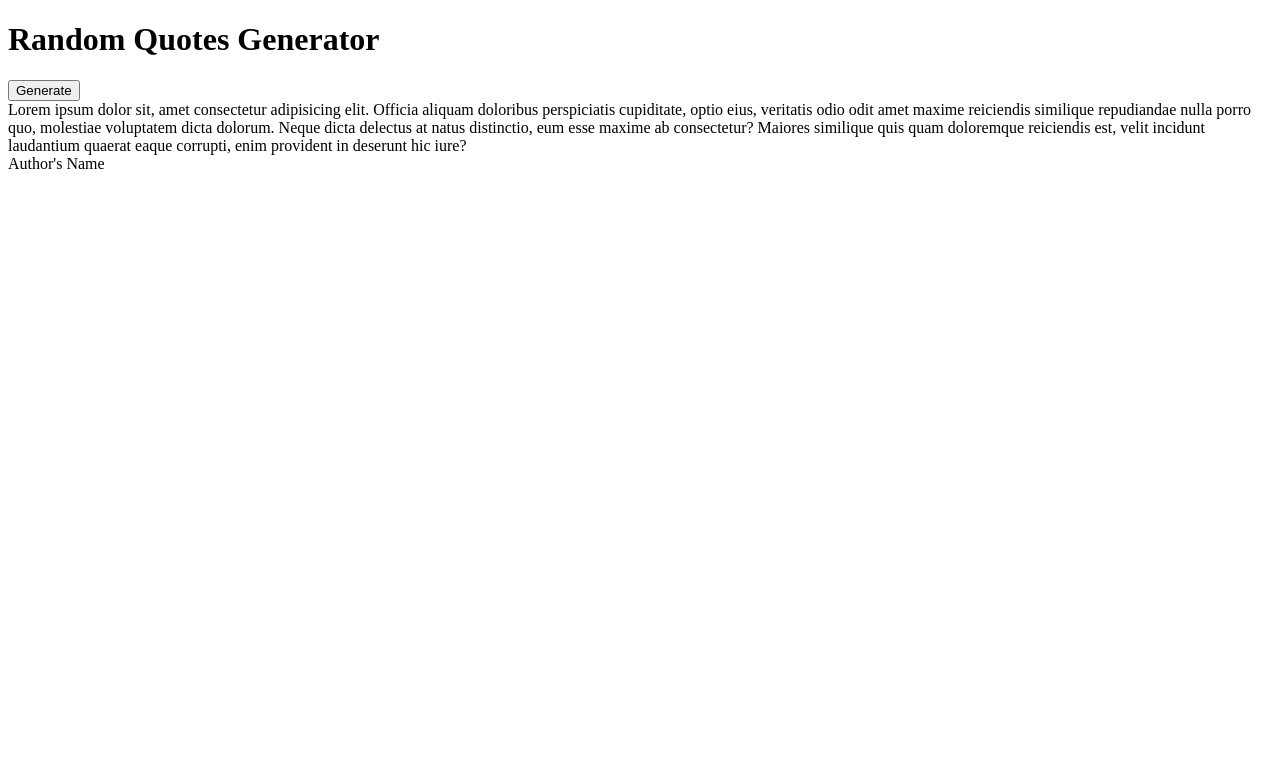
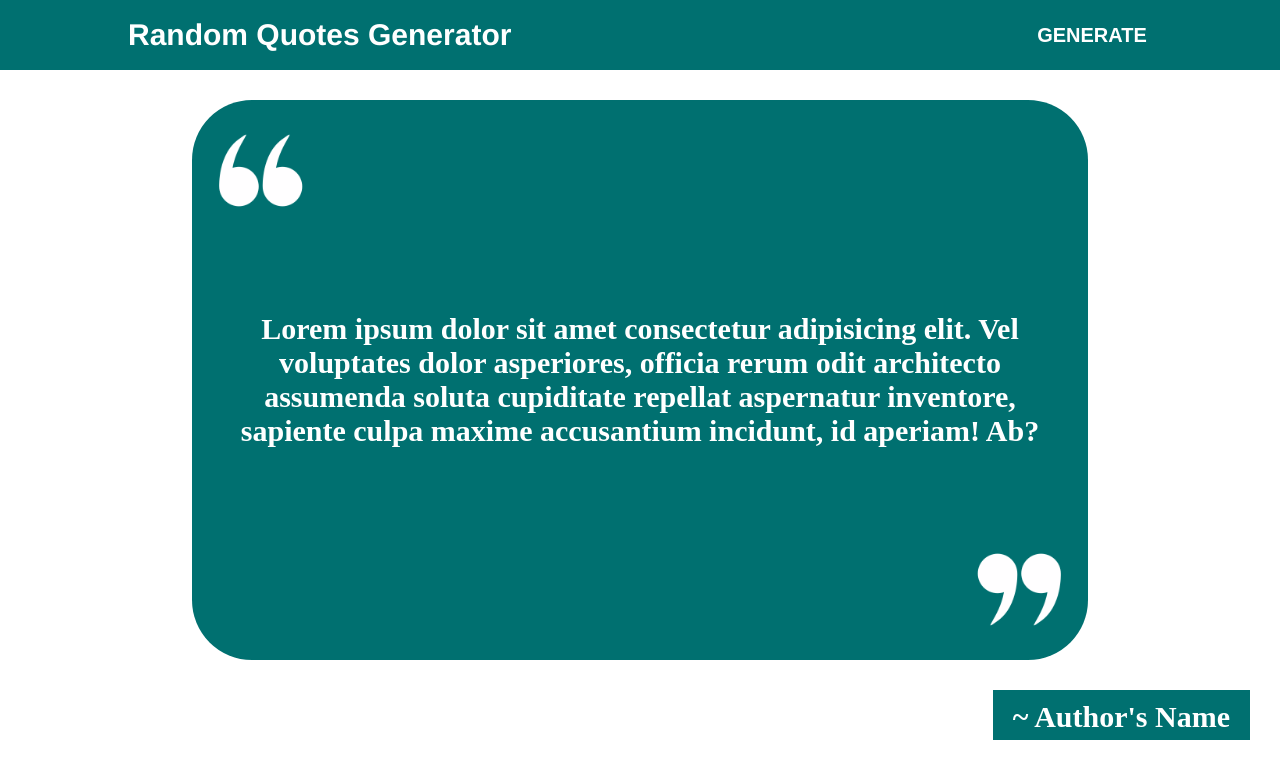
Before and after one commit to aeorck1/Random-Quotes, a plain HTML site: page index.html in a window 1280 px wide. Drawn offline with Linux system fonts and the light colour scheme.

Commit message:
Done with the frontend

```diff
--- /dev/null
+++ b/design.scss
@@ -0,0 +1,99 @@
+* {
+    box-sizing: border-box;
+    margin: 0;
+    padding: 0;
+    position: relative;
+}
+
+body {
+    header {
+        background-color: #007070;
+        width: 100%;
+
+        .topper {
+            width: 80%;
+            margin: 0 auto;
+            display: flex;
+            justify-content: space-between;
+            // position: fixed;
+            // top: 0;
+            margin-bottom: 30px;
+            align-items: center;
+
+            h1 {
+                font-size: 30px;
+                color: #fff;
+                font-family: 'Franklin Gothic Medium', 'Arial Narrow', Arial, sans-serif;
+            }
+
+            button {
+                border: none;
+                width: 120px;
+                height: 50px;
+                margin: 10px 0;
+                background: none;
+                color: #ffff;
+                font-size: 20px;
+                font-weight: 700;
+                border-radius: 10px;
+                text-transform: uppercase;
+                transition: .6s all;
+
+                &:hover {
+                    background-color: #fff;
+                    color: #007070;
+
+                }
+            }
+        }
+    }
+}
+
+#quote {
+    width: 70%;
+    height: 70vh;
+    background-color: #007070;
+    color: #fff;
+    border-radius: 60px;
+    margin: 30px auto;
+    text-align: center;
+    font-size: 30px;
+    font-weight: 700;
+    padding: 60px 30px;
+    display: flex;
+    align-items: center;
+    justify-content: center;
+
+    img {
+        width: 100px;
+        filter: invert(1);
+        position: absolute;
+    }
+
+    .i1 {
+        top: 20px;
+        left: 20px;
+    }
+
+    .i2 {
+        transform: rotate(180deg);
+        right: 20px;
+        bottom: 20px;
+    }
+
+}
+
+#author{
+    float: right;
+    width: fit-content;
+    margin-right: 30px;
+    color: white;
+    background-color: #007070;
+    padding: 10px 20px;
+    height: 50px;
+    font-size: 30px;
+    font-weight: 700;
+    &::before{
+        content: "~";
+    }
+}
--- a/index.html
+++ b/index.html
@@ -6,28 +6,28 @@
     <meta http-equiv="X-UA-Compatible" content="IE=edge">
     <meta name="viewport" content="width=device-width, initial-scale=1.0">
     <title>Random Quotes</title>
+<link rel="stylesheet" href="./design.css">
 </head>
 
 <body>
     <header>
+       <div class="topper">
         <h1>
             Random Quotes Generator
         </h1>
 
-        <button>
+        <button onclick="generate">
             Generate
         </button>
+       </div>
     </header>
 
     <main>
+
         <div id="quote">
-            Lorem ipsum dolor sit, amet consectetur adipisicing elit. Officia aliquam doloribus perspiciatis cupiditate,
-            optio eius, veritatis odio odit amet maxime reiciendis similique repudiandae nulla porro quo, molestiae
-            voluptatem dicta dolorum.
-            Neque dicta delectus at natus distinctio, eum esse maxime ab consectetur? Maiores similique quis quam
-            doloremque reiciendis est, velit incidunt laudantium quaerat eaque corrupti, enim provident in deserunt hic
-            iure?
-
+            <img src="./images/pngwing.com.png" alt="quote" class="i1">
+            Lorem ipsum dolor sit amet consectetur adipisicing elit. Vel voluptates dolor asperiores, officia rerum odit architecto assumenda soluta cupiditate repellat aspernatur inventore, sapiente culpa maxime accusantium incidunt, id aperiam! Ab?
+<img src="./images/pngwing.com.png" alt="quote" class="i2">
         </div>
 
         <div id="author">
```
Also changed, not shown: design.css (added), images/pngwing.com.png (added), 1 other file.
